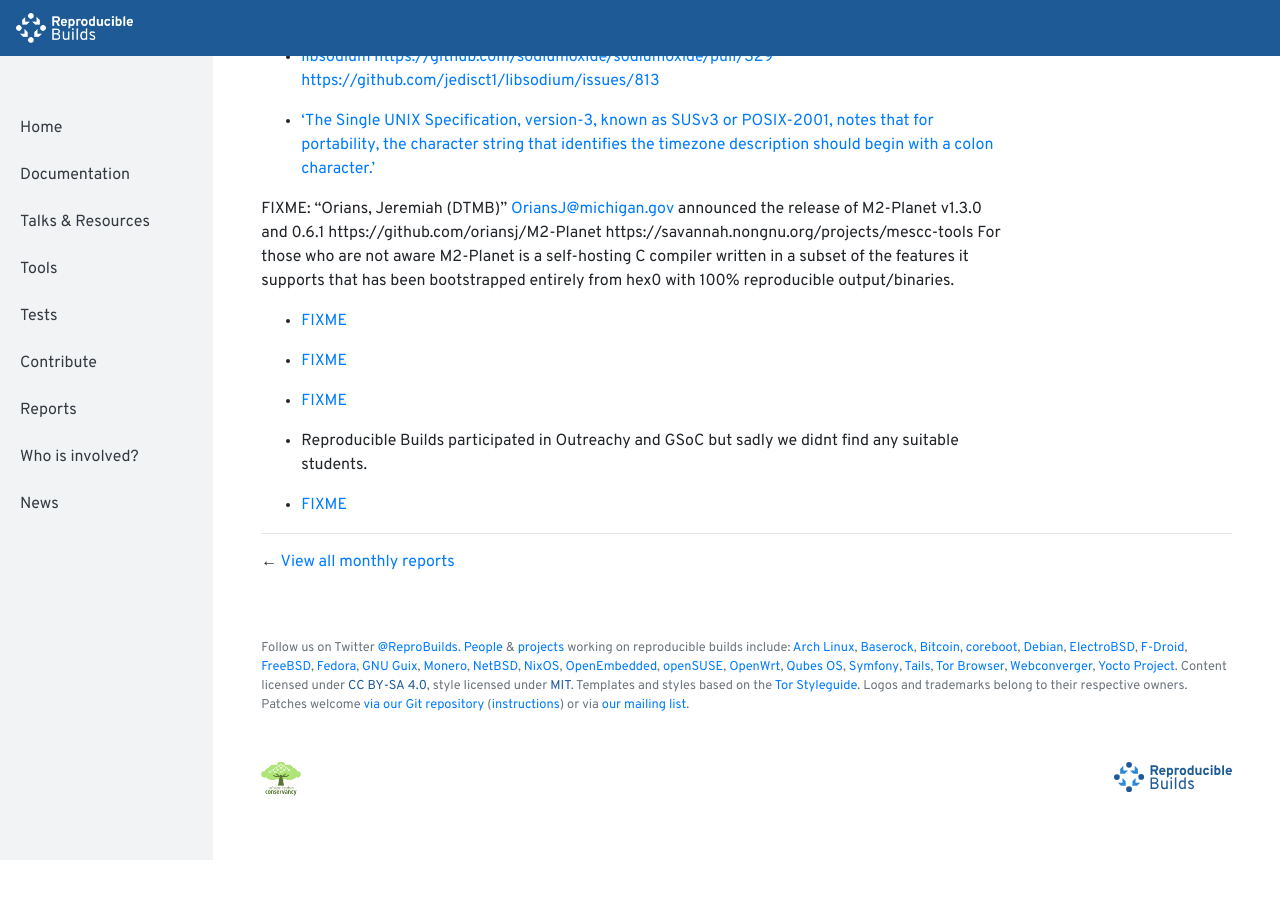
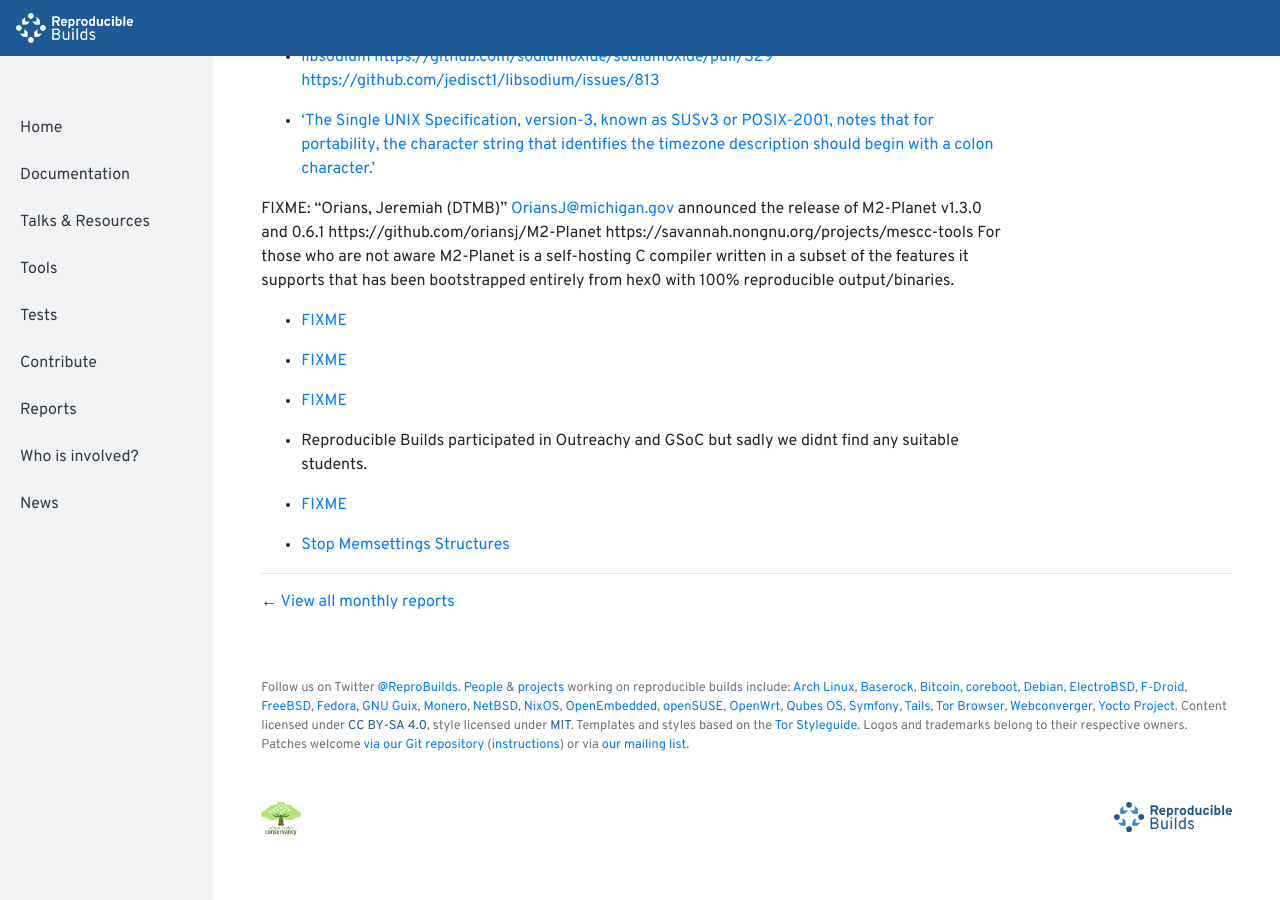
Before and after one commit to prototypefund/reproducible-website, a Jekyll site: the page built from _reports/2019-04.md, in a window 1280 px wide and 900 px high, scrolled down 1277 px. Built offline with Jekyll 4.4.1, drawn with Linux system fonts in a browser that asks for light colours; before the commit the page ends 2137 px from its top, so only the background shows below that.

Commit message:
2019-04 += Stop Memsettings Structures <https://www.anmolsarma.in/post/stop-struct-memset/>

```diff
--- a/_reports/2019-04.md
+++ b/_reports/2019-04.md
@@ -63,3 +63,5 @@
 * Reproducible Builds participated in Outreachy and GSoC but sadly we didnt find any suitable students.
 
 * [FIXME](https://github.com/TheDigitalStandard/TheDigitalStandard/pull/115)
+
+* [Stop Memsettings Structures](https://www.anmolsarma.in/post/stop-struct-memset/)
```
